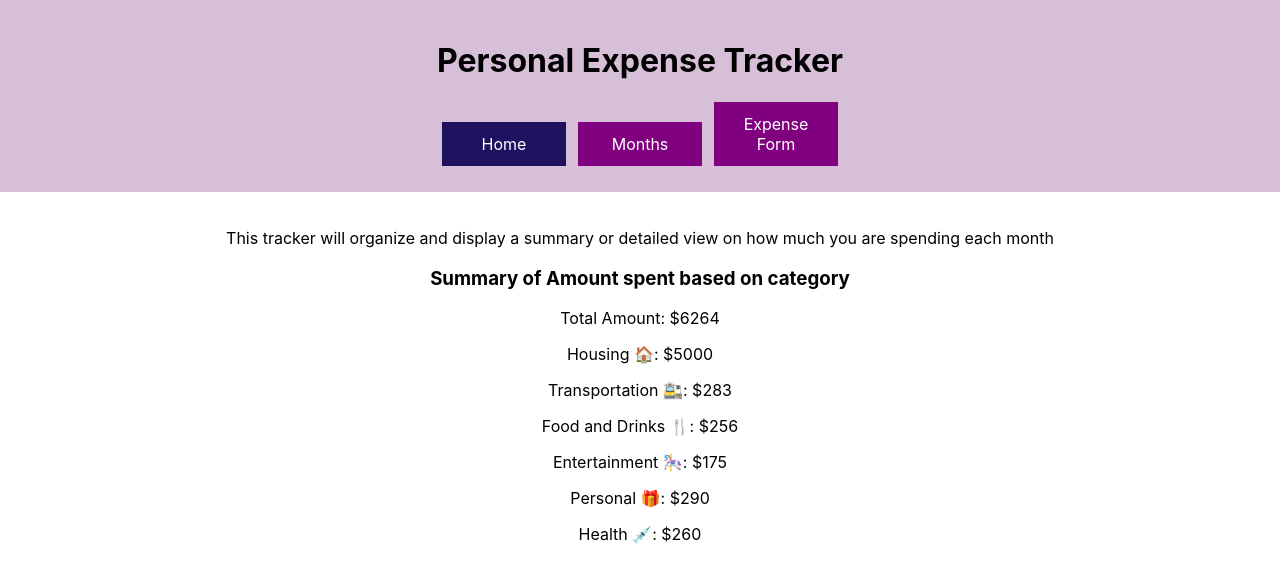
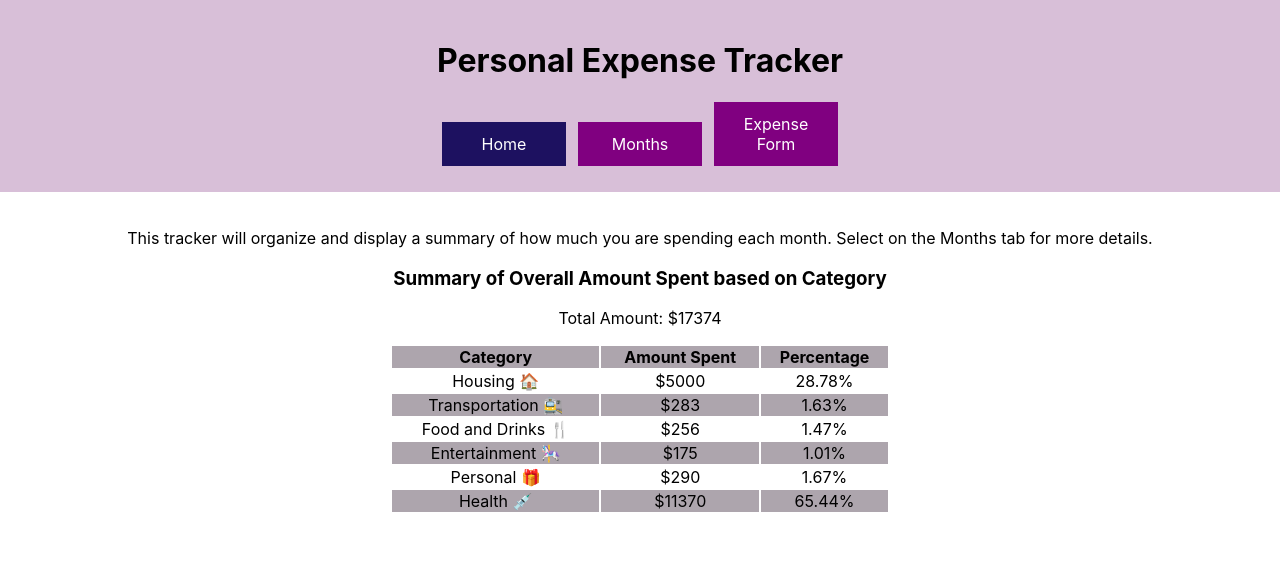
Before and after one commit to jucheng925/react-expense-tracker, a React (Create React App) app: page / in a window 1280 px wide. Shown: the top 582 px of the page. Built offline with nearby package versions, Linux system fonts and the light colour scheme; data requests are answered from the project's data file.

Commit message:
add percentage on table

```diff
--- a/db.json
+++ b/db.json
@@ -159,6 +159,22 @@
       "amount": 5,
       "category": "Food and Drinks",
       "necessary": false
+    },
+    {
+      "month": "may2023",
+      "description": "testing description",
+      "amount": 5555,
+      "category": "Health",
+      "necessary": false,
+      "id": 21
+    },
+    {
+      "month": "may2023",
+      "description": "testing description",
+      "amount": 5555,
+      "category": "Health",
+      "necessary": false,
+      "id": 22
     }
   ]
 }
--- a/src/Home.js
+++ b/src/Home.js
@@ -5,7 +5,7 @@ import Summary from "./Summary"
 function Home({expenses}) {
   return (
     <div>
-      <p>This tracker will organize and display a summary or detailed view on how much you are spending each month</p>
+      <p>This tracker will organize and display a summary of how much you are spending each month. Select on the Months tab for more details. </p>
       <Summary expenses={expenses}/>
     </div>
   )
--- a/src/Summary.js
+++ b/src/Summary.js
@@ -1,5 +1,6 @@
 import React from 'react'
 import Emoji from './Emoji'
+import StyledTable from './styled/Table.styled'
 
 function Summary({expenses}) {
   const allCategories = expenses.map(expense => expense.category)
@@ -9,14 +10,30 @@ function Summary({expenses}) {
     const expensesInThisCategory = expenses.filter(expense => expense.category === category)
     return expensesInThisCategory.reduce((accum, expense)=> expense.amount + accum, 0)
   }
+  const overAllTotal = expenses.reduce((accum, expense) => expense.amount + accum, 0)
 
   return (
     <div>
-        <h3>Summary of Amount spent based on category</h3>
-        <p>Total Amount: ${expenses.reduce((accum, expense) => expense.amount + accum, 0)} </p>
-        {filteredCategories.map((category) =>
-          <p key={category}>{category} <Emoji category={category}/>: ${totalAmount(category)}</p>
-        )}
+        <h3>Summary of Overall Amount Spent based on Category</h3>
+        <p>Total Amount: ${overAllTotal} </p>
+        <StyledTable>
+          <thead>
+            <tr>
+              <th>Category</th>
+              <th>Amount Spent</th>
+              <th>Percentage</th>
+            </tr>
+          </thead>
+          <tbody>
+            {filteredCategories.map((category) =>
+              <tr key={category}>
+                <td>{category} <Emoji category={category}/></td>
+                <td>${totalAmount(category)}</td>
+                <td>{((totalAmount(category)/overAllTotal) * 100).toFixed(2)}%</td>
+              </tr>
+            )}
+          </tbody>
+        </StyledTable>
     </div>
 
   )
--- a/src/styled/Body.styled.js
+++ b/src/styled/Body.styled.js
@@ -27,8 +27,8 @@ display: inline;
 width: 250px;
 height: auto;
 margin: 7px;
-box-shadow: 5px 3px 5px blue;
-border: 3px solid blue;
+box-shadow: 5px 3px 8px purple;
+border: 1px solid purple;
 padding-left: 10px;
 padding-bottom: 10px;
 text-align: left;
--- /dev/null
+++ b/src/styled/Table.styled.js
@@ -0,0 +1,16 @@
+import styled from 'styled-components'
+
+const StyledTable = styled.table`
+width: 500px;
+margin-left: auto;
+margin-right: auto;
+
+thead {
+    background-color: #ada5ad;
+}
+tr:nth-child(even) {
+    background-color: #ada5ad;
+  }
+`
+
+export default StyledTable
```
Also changed, not shown: src/styled/Form.styled.js (added, +9 -0 lines).
